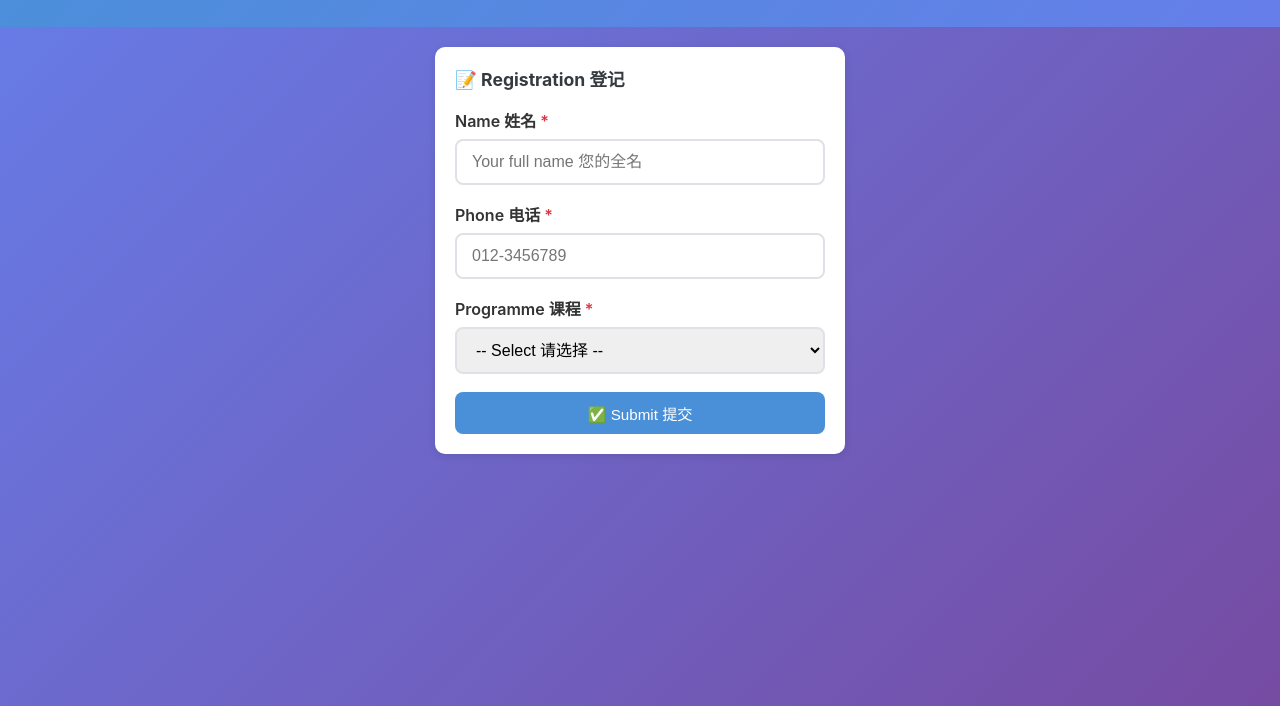
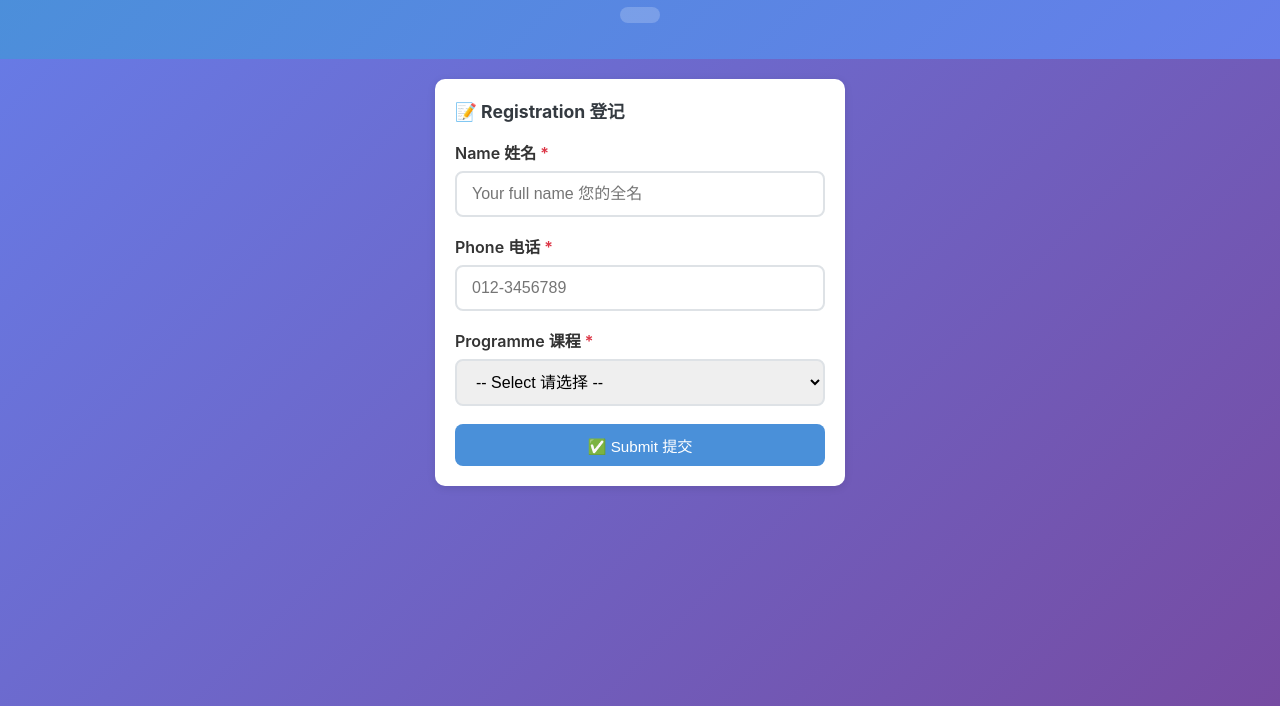
Before and after one commit to onghy67-ship-it/event-registration, a website: page event-registration/public/register.html in a window 1280 px wide. Shown: the part 94-800 px from the top of the page. Drawn offline with Linux system fonts and the light colour scheme; no server answers.

Commit message:
Update register.html

```diff
--- a/event-registration/public/register.html
+++ b/event-registration/public/register.html
@@ -5,15 +5,31 @@
   <meta name="viewport" content="width=device-width, initial-scale=1.0">
   <title>Registration 登记</title>
   <link rel="stylesheet" href="css/styles.css">
+  <style>
+    .register-page.science-theme {
+      background: linear-gradient(135deg, #1565c0, #42a5f5);
+    }
+    .register-page.business-theme {
+      background: linear-gradient(135deg, #e65100, #ff9800);
+    }
+    .category-indicator {
+      background: rgba(255,255,255,0.2);
+      padding: 8px 20px;
+      border-radius: 20px;
+      display: inline-block;
+      margin-top: 10px;
+    }
+  </style>
 </head>
-<body class="register-page">
+<body class="register-page" id="body">
   <header class="header header-simple">
     <h1 id="eventTitle">Event Registration</h1>
     <p>Please fill in your details 请填写您的资料</p>
+    <div class="category-indicator" id="categoryIndicator"></div>
   </header>
 
   <main class="form-container">
-    <!-- Registration Form -->
+    <!-- Form -->
     <div class="card" id="formCard">
       <h2>📝 Registration 登记</h2>
 
@@ -41,7 +57,7 @@
       </form>
     </div>
 
-    <!-- Success Message -->
+    <!-- Success -->
     <div class="card success-card" id="successCard">
       <div class="success-icon">✅</div>
       <h2>Success! 成功!</h2>
```
